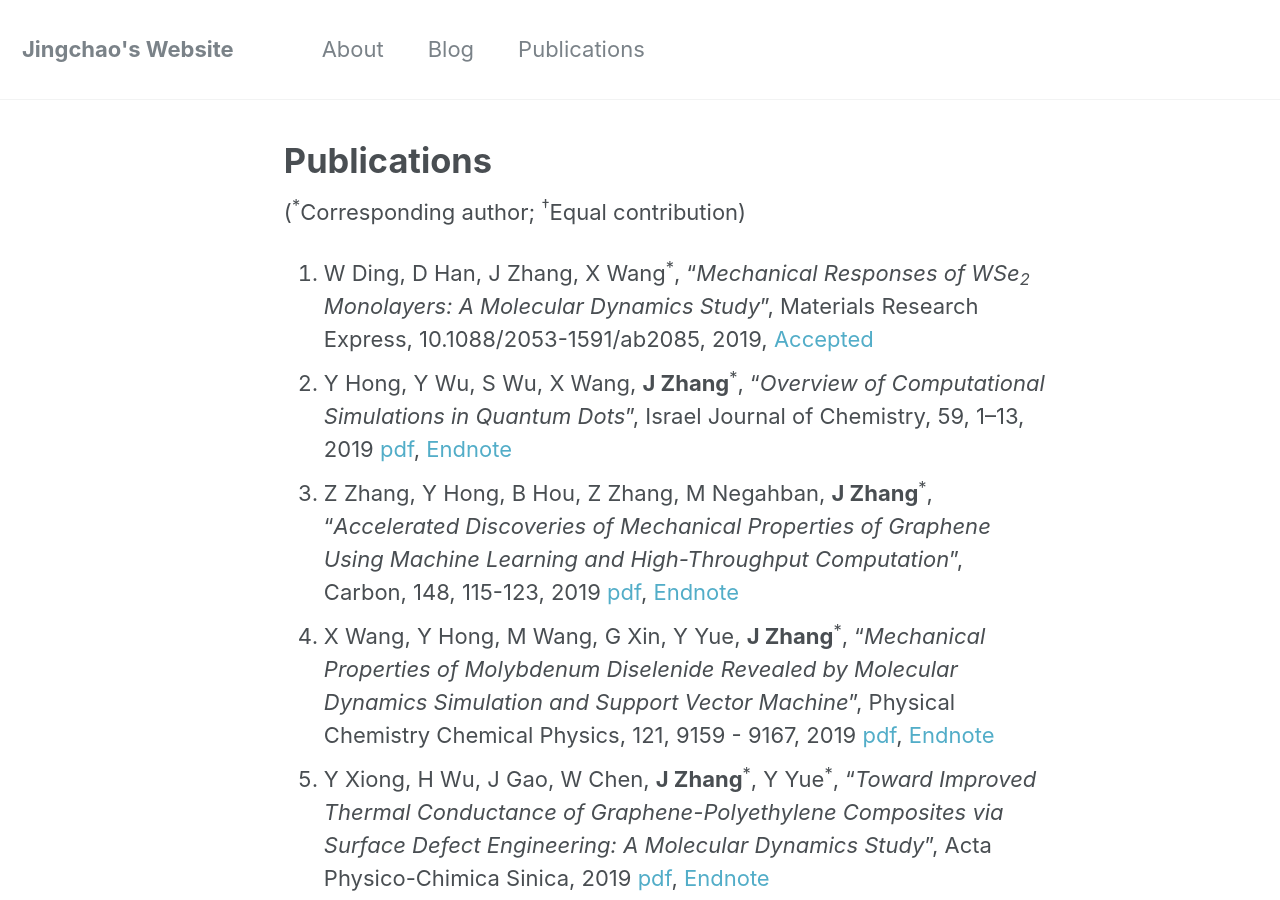
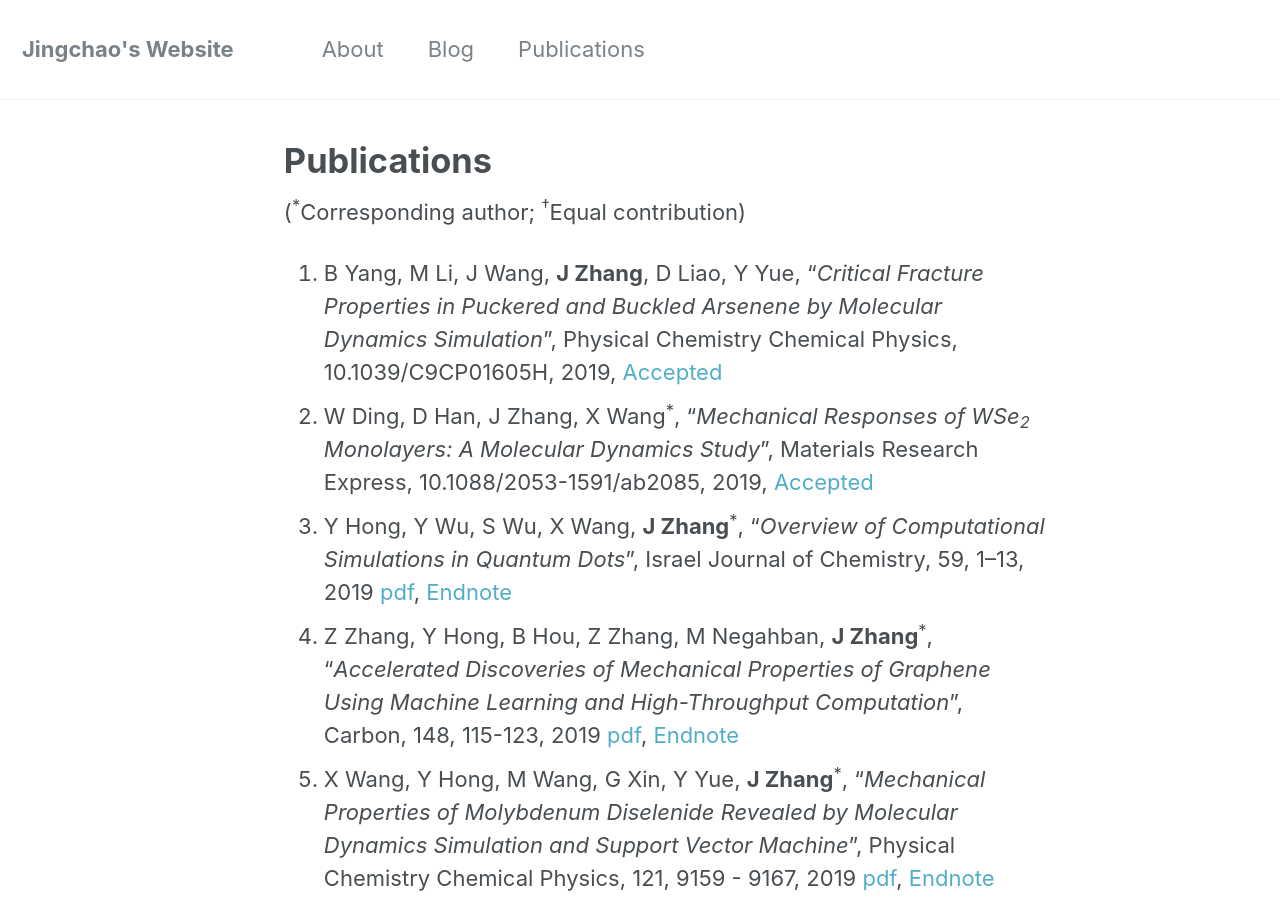
Before and after one commit to JingchaoZhang/JingchaoZhang.github.io, a Jekyll site: the page built from _pages/publications.md, in a window 1280 px wide and 900 px high. Built offline with Jekyll 4.4.1, drawn with Linux system fonts in a browser that asks for light colours.

Commit message:
Update publications.md

```diff
--- a/_pages/publications.md
+++ b/_pages/publications.md
@@ -7,6 +7,7 @@ author_profile: false
 
 (<sup>\*</sup>Corresponding author; <sup>†</sup>Equal contribution)
 
+1. B Yang, M Li, J Wang, **J Zhang**, D Liao, Y Yue, "_Critical Fracture Properties in Puckered and Buckled Arsenene by Molecular Dynamics Simulation_", Physical Chemistry Chemical Physics, 10.1039/C9CP01605H, 2019, [Accepted](https://pubs.rsc.org/en/content/articlelanding/2019/cp/c9cp01605h#!divAbstract)
 1. W Ding, D Han, J Zhang, X Wang<sup>\*</sup>, "_Mechanical Responses of WSe<sub>2</sub> Monolayers: A Molecular Dynamics Study_", Materials Research Express, 10.1088/2053-1591/ab2085, 2019, [Accepted](https://iopscience.iop.org/article/10.1088/2053-1591/ab2085/pdf)
 1. Y Hong, Y Wu, S Wu, X Wang, **J Zhang**<sup>\*</sup>, "_Overview of Computational Simulations in Quantum Dots_", Israel Journal of Chemistry, 59, 1–13, 2019 [pdf](https://drive.google.com/file/d/14MZ9eGvzLXFkTjf9m713s-8ooDSlySMd/view?usp=sharing), [Endnote](https://drive.google.com/uc?export=download&id=11IbuYseV9TjA5so-vHovLT9ubQ1G5U4H)
 1. Z Zhang, Y Hong, B Hou, Z Zhang, M Negahban, **J Zhang**<sup>\*</sup>, "_Accelerated Discoveries of Mechanical Properties of Graphene Using Machine Learning and High-Throughput Computation_", Carbon, 148, 115-123, 2019 [pdf](https://drive.google.com/file/d/135cjpy0XeG1xwKV36J-Po_XvT4CtbtMK/view?usp=sharing), [Endnote](https://drive.google.com/uc?export=download&id=1ixkfDtvS0PK2id4dCfvVZWeD0Sae-Cz0)
```
